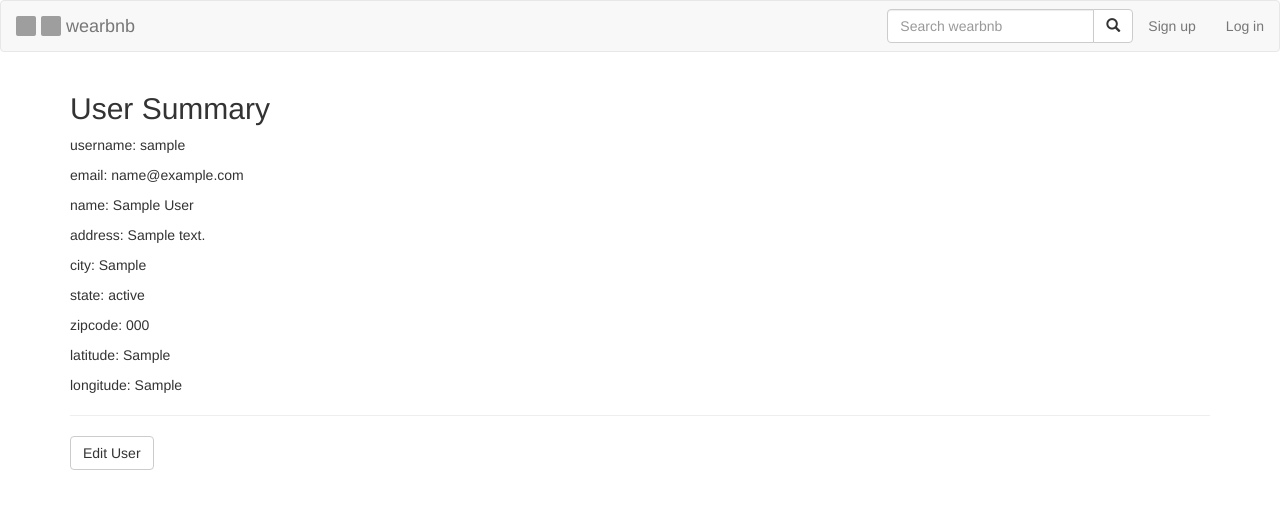
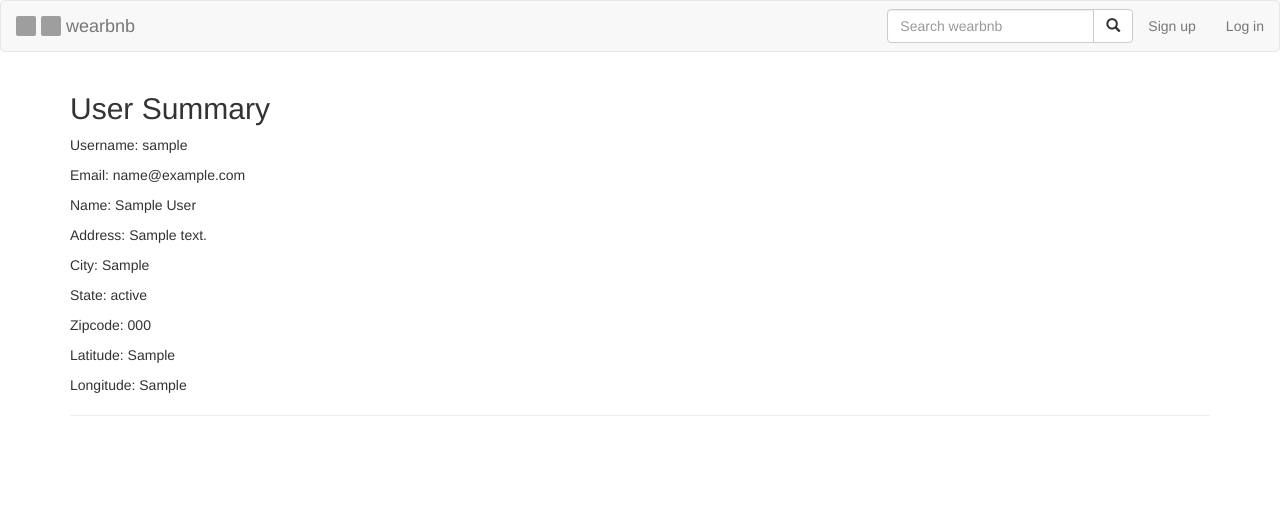
Before and after one commit to desl/wbnb, a Flask app: page /users/1 in a window 1280 px wide. Shown: the top 509 px of the page. Run offline with Flask 2, Linux system fonts and the light colour scheme; tables that the repository leaves empty hold one stand-in row (values such as "Sample post"); some libraries are stand-ins or nearby versions; grey boxes are pictures that could not be loaded.

Commit message:
many minor changes

```diff
--- a/project/__init__.py
+++ b/project/__init__.py
@@ -7,6 +7,7 @@ import os
 from IPython import embed
 from sqlalchemy import desc
 from project.parties.forms import JoinForm
+import datetime
 
 app = Flask(__name__)
 
@@ -48,12 +49,14 @@ def load_user(id):
 
 @app.route('/')
 def root():
+  d = datetime.date.isoformat(datetime.date.today())
   if current_user.is_anonymous:
     pass
     return render_template('home.html')
   else:
     u = User.query.get(current_user.id)
-    parties = Party.query.all()
+    parties = Party.query.filter(Party.date >= d).order_by(Party.date)
+    # parties = Party.query.all()
     joinform = JoinForm()
   return render_template('home.html',user=u, parties=parties, joinform=joinform)
 
--- a/project/parties/templates/parties/edit.html
+++ b/project/parties/templates/parties/edit.html
@@ -37,4 +37,9 @@ Edit Party
   </div>
 
 </form>
+<form action="{{ url_for('parties.show',party_id=party_id)}}?_method=DELETE" method="POST">
+      {{ form.csrf_token }}
+      <input type="hidden" name="verb" value="delete">
+      <input type="submit" class="btn btn-danger" value="Delete">
+</form>
 {% endblock %}
--- a/project/templates/base.html
+++ b/project/templates/base.html
@@ -49,7 +49,12 @@
         {% else %}
           <li><a href="{{ url_for('parties.new')}}">Host a wearbnb</a></li>
           <li><a href="{{ url_for('users.show', id=current_user.id) }}">
+            {% if current_user.image_url %}
+            {{ current_user.username }}
             <img src="{{ current_user.image_url }}" alt="{{ current_user.username }}">
+            {% else %}
+            {{ current_user.username }}
+            {% endif %}
           </a></li>
           <li><a href="{{ url_for('users.logout') }}">Log out</a></li>
         {% endif %}
--- a/project/templates/home.html
+++ b/project/templates/home.html
@@ -6,7 +6,8 @@ Home!
 Home may be where the heart is, but home isn't where you have access to a washer and dryer.
 
 <h2>Find a wearbnb near you!</h2>
-
+<h6>Do your laundry at someone else's house!</h6>
+<h6>Hang out with them. They're really cool!</h6>
 <table class="table">
 <thead>
 <tr>
@@ -41,7 +42,7 @@ Home may be where the heart is, but home isn't where you have access to a washer
 		<td>{{ party.host.name }}</td>
 		<td>{{ party.description}}</td>
 		<td>${{ party.cost}}</td>
-		<td>{{ party.host.address}}</td>
+		<td>{{ party.host.address}} {{ party.host.city}}, {{ party.host.state }}</td>
 		<td>{{ party.date }}</td>
 		<td>{{ party.time }}</td>
 	</tr>
--- a/project/users/templates/users/show.html
+++ b/project/users/templates/users/show.html
@@ -4,15 +4,17 @@ Show User
 {% endblock %}
 {% block content %}
 	<h2>User Summary</h2>
-	<p>username: {{user.username}}</p>
-	<p>email: {{user.email}}</p>
-	<p>name: {{user.name}}</p>
-	<p>address: {{user.address}}</p>
-	<p>city: {{user.city}}</p>
-	<p>state: {{user.state}}</p>
-	<p>zipcode: {{user.zipcode}}</p>
-	<p>latitude: {{user.latitude}}</p>
-	<p>longitude: {{user.longitude}}</p>
+	<p>Username: {{user.username}}</p>
+	<p>Email: {{user.email}}</p>
+	<p>Name: {{user.name}}</p>
+	<p>Address: {{user.address}}</p>
+	<p>City: {{user.city}}</p>
+	<p>State: {{user.state}}</p>
+	<p>Zipcode: {{user.zipcode}}</p>
+	<p>Latitude: {{user.latitude}}</p>
+	<p>Longitude: {{user.longitude}}</p>
 	<hr>
+	{% if current_user.id == user.id %}
 	<a class="btn btn-default" href="{{ url_for('users.edit', id=user.id) }}">Edit User</a>
+	{% endif %}
 {% endblock %}
--- a/project/users/views.py
+++ b/project/users/views.py
@@ -7,6 +7,7 @@ from sqlalchemy.exc import IntegrityError
 from flask_login import login_user, logout_user, current_user, login_required
 from functools import wraps
 from IPython import embed
+import datetime
 import json
 
 users_blueprint = Blueprint(
@@ -164,7 +165,8 @@ def show(id):
         db.session.add(found_user)
         db.session.commit()
         return redirect(url_for('users.show', id=id))
-      flash({ 'text': "Wrong password, please try again.", 'status': 'danger'})
+      else:
+        flash({ 'text': "Wrong password, please try again.", 'status': 'danger'})
     return render_template('users/edit.html', form=form, user=found_user)
   if request.method == b"DELETE":
     db.session.delete(found_user)
```
Also changed, not shown: project/parties/views.py (+10 -5 lines).
